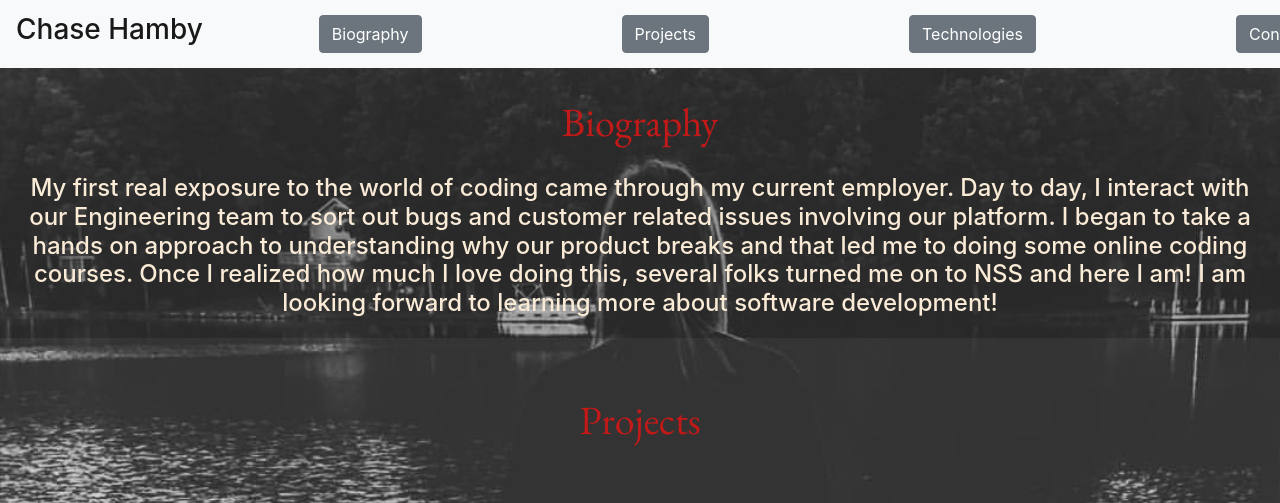
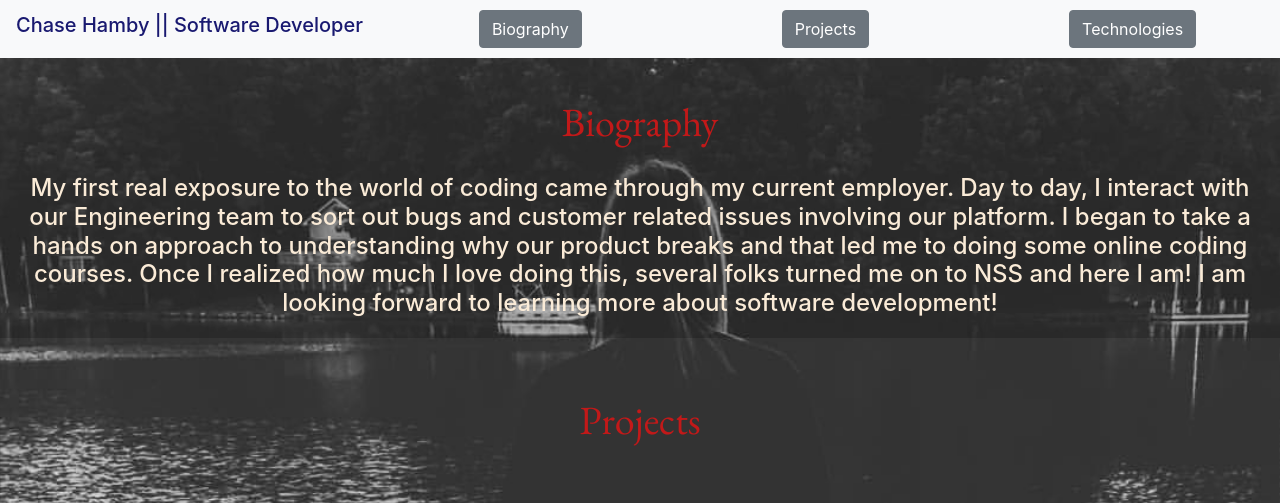
Before and after one commit to ChaseHamby/Personal-Bio-Site, a website built with webpack: page src/index.html in a window 1280 px wide. Shown: the top 503 px of the page. Built offline with nearby package versions, Linux system fonts and the light colour scheme; data requests are answered from the project's data file.

Commit message:
name change

```diff
--- a/src/index.html
+++ b/src/index.html
@@ -10,7 +10,7 @@
 <body>
   <!-- Navigation -->
   <nav class="navbar navbar-expand-lg navbar-light bg-light">
-      <a class="navbar-brand" href="index.html"><h3>Chase Hamby</h3></a>
+      <a class="navbar-brand" href="index.html"><h5>Chase Hamby || Software Developer</h5></a>
       <button class="navbar-toggler" type="button" data-toggle="collapse" data-target="#navbarNav" aria-controls="navbarNav" aria-expanded="false" aria-label="Toggle navigation">
           <span class="navbar-toggler-icon"></span>
       </button>
```
